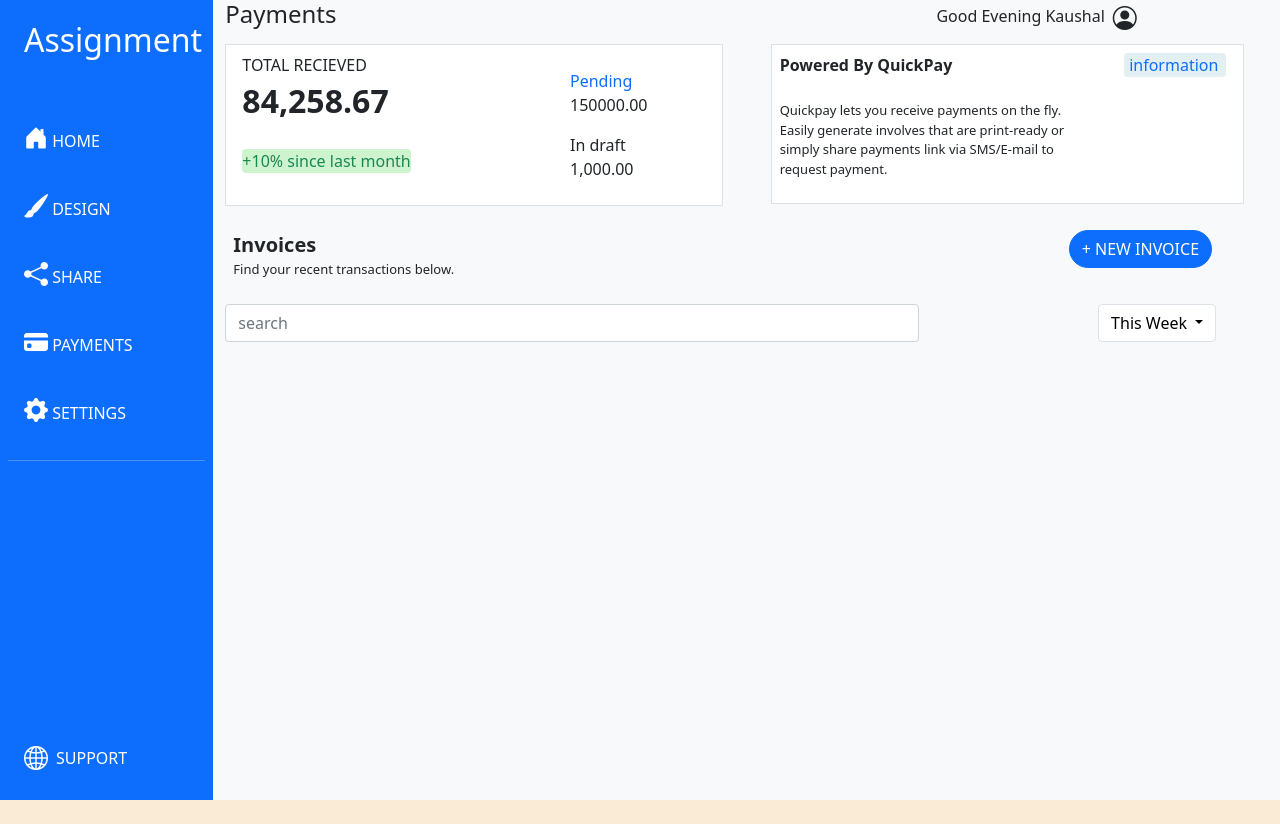
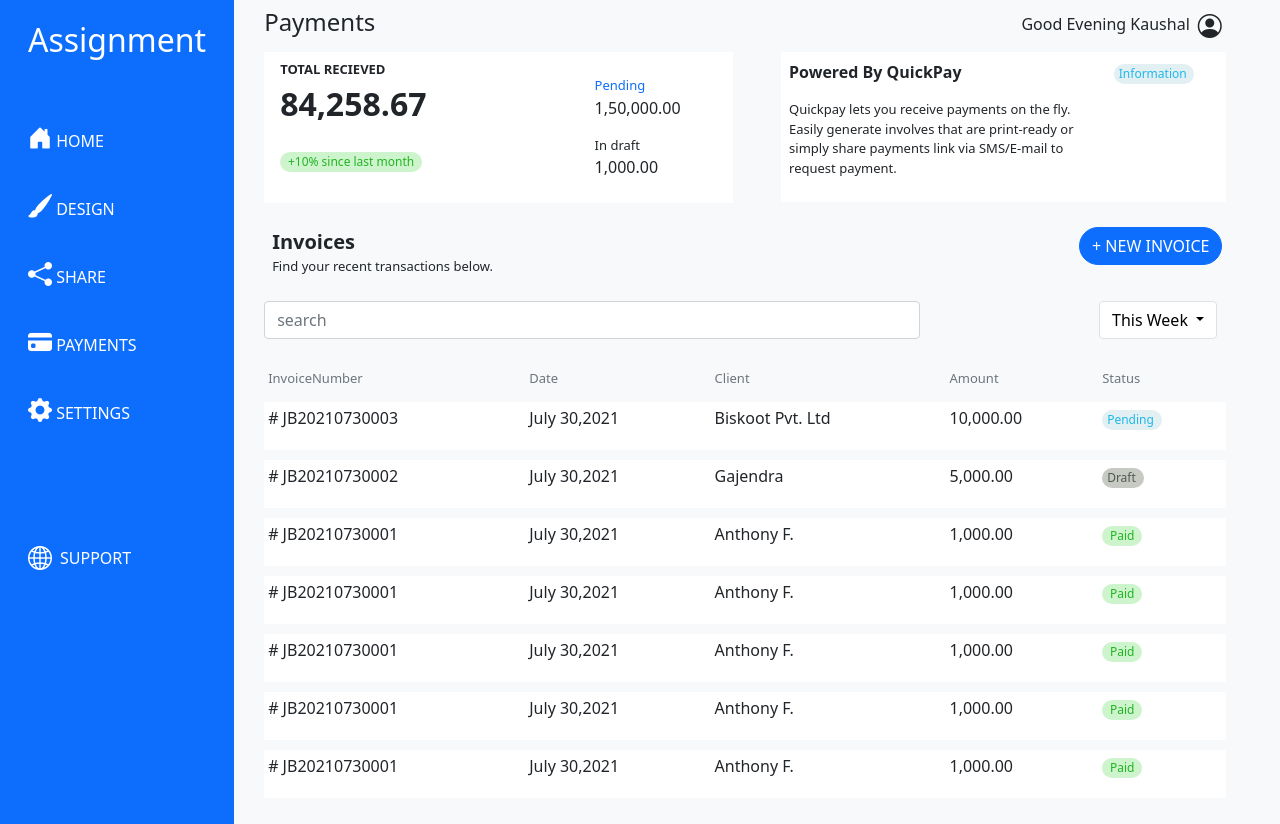
Before and after one commit to kaushal000125/BootStrap-5-template, a plain HTML site: page index.html in a window 1280 px wide. Before the commit the page ends 800 px from the top, so only its background shows below. Drawn offline with nearby package versions, Linux system fonts and the light colour scheme.

Commit message:
add: table to clipboard

```diff
--- a/index.html
+++ b/index.html
@@ -1,96 +1,127 @@
 <!DOCTYPE html>
 <html lang="en">
   <head>
-    <meta charset="UTF-8">
-    <meta http-equiv="X-UA-Compatible" content="IE=edge">
-    <meta name="viewport" content="width=device-width, initial-scale=1.0">
+    <meta charset="UTF-8" />
+    <meta http-equiv="X-UA-Compatible" content="IE=edge" />
+    <meta name="viewport" content="width=device-width, initial-scale=1.0" />
     <title>BootStrap</title>
-    <link href="https://cdn.jsdelivr.net/npm/bootstrap@5.0.2/dist/css/bootstrap.min.css" rel="stylesheet" integrity="sha384-EVSTQN3/azprG1Anm3QDgpJLIm9Nao0Yz1ztcQTwFspd3yD65VohhpuuCOmLASjC" crossorigin="anonymous">
-    <link rel="stylesheet" href="https://cdn.jsdelivr.net/npm/bootstrap-icons@1.10.3/font/bootstrap-icons.css">
-    <link rel="stylesheet" href="https://cdnjs.cloudflare.com/ajax/libs/font-awesome/6.2.1/css/all.min.css" integrity="sha512-MV7K8+y+gLIBoVD59lQIYicR65iaqukzvf/nwasF0nqhPay5w/9lJmVM2hMDcnK1OnMGCdVK+iQrJ7lzPJQd1w==" crossorigin="anonymous" referrerpolicy="no-referrer" />
+    <link
+      href="https://cdn.jsdelivr.net/npm/bootstrap@5.0.2/dist/css/bootstrap.min.css"
+      rel="stylesheet"
+      integrity="sha384-EVSTQN3/azprG1Anm3QDgpJLIm9Nao0Yz1ztcQTwFspd3yD65VohhpuuCOmLASjC"
+      crossorigin="anonymous"
+    />
+    <link
+      rel="stylesheet"
+      href="https://cdn.jsdelivr.net/npm/bootstrap-icons@1.10.3/font/bootstrap-icons.css"
+    />
+    <link
+      rel="stylesheet"
+      href="https://cdnjs.cloudflare.com/ajax/libs/font-awesome/6.2.1/css/all.min.css"
+      integrity="sha512-MV7K8+y+gLIBoVD59lQIYicR65iaqukzvf/nwasF0nqhPay5w/9lJmVM2hMDcnK1OnMGCdVK+iQrJ7lzPJQd1w=="
+      crossorigin="anonymous"
+      referrerpolicy="no-referrer"
+    />
     <link rel="stylesheet" href="styles.css" />
-    <script defer src="https://cdn.jsdelivr.net/npm/bootstrap@5.0.2/dist/js/bootstrap.bundle.min.js" integrity="sha384-MrcW6ZMFYlzcLA8Nl+NtUVF0sA7MsXsP1UyJoMp4YLEuNSfAP+JcXn/tWtIaxVXM" crossorigin="anonymous"></script>
+    <script
+      defer
+      src="https://cdn.jsdelivr.net/npm/bootstrap@5.0.2/dist/js/bootstrap.bundle.min.js"
+      integrity="sha384-MrcW6ZMFYlzcLA8Nl+NtUVF0sA7MsXsP1UyJoMp4YLEuNSfAP+JcXn/tWtIaxVXM"
+      crossorigin="anonymous"
+    ></script>
   </head>
   <body>
     <div class="container-fluid">
       <div class="row flex-nowrap">
-            <div class="col-auto col-md-3 col-xl-2 px-sm-2 px-0 bg-primary sidebar">
+        <div class="col-auto bg-primary">
           <div class="d-flex flex-column text-white min-vh-100">
-                    <a href="#" class="d-flex align-items-center text-white text-decoration-none p-3 " >
+            <a
+              href="#"
+              class="d-flex align-items-center text-white text-decoration-none p-3"
+            >
               <span class="fs-2">Assignment</span>
             </a>
-                    <ul class="nav nav-pills flex-column align-items-start pt-4">
-                        <li class="nav-item">
-                            <a href="#" class="nav-link text-white align-items-start list-group-item py-3" >
-                                <i class="fs-4 bi-house-door-fill"></i> <span class="">HOME</span>
+            <ul class="nav nav-pills d-flex flex-column align-items-start pt-4">
+              <li class="nav-item w-100">
+                <a
+                  href="#"
+                  class="nav-link text-white align-items-start list-group-item py-3"
+                >
+                  <i class="fs-4 bi-house-door-fill"></i>
+                  <span class="">HOME</span>
                 </a>
               </li>
 
-                        <li class="nav-item">
-                            <a href="#" class="nav-link text-white align-items-start py-3" >
-                                <i class="fs-4 bi-brush-fill"></i> <span class="">DESIGN</span>
+              <li class="nav-item w-100">
+                <a href="#" class="nav-link text-white align-items-start py-3">
+                  <i class="fs-4 bi-brush-fill"></i>
+                  <span class="">DESIGN</span>
                 </a>
               </li>
-                        <li class="nav-item">
-                            <a href="#" class="nav-link text-white align-items-start py-3" >
-                                <i class="fs-4 bi-share-fill"></i> <span class="">SHARE</span>
+              <li class="nav-item w-100">
+                <a href="#" class="nav-link text-white align-items-start py-3">
+                  <i class="fs-4 bi-share-fill"></i>
+                  <span class="">SHARE</span>
                 </a>
               </li>
-                        <li class="nav-item">
-                            <a href="#" class="nav-link text-white align-items-start py-3" >
-                                <i class="fs-4 bi-credit-card-fill"></i> <span class="">PAYMENTS</span>
+              <li class="nav-item w-100">
+                <a href="#" class="nav-link text-white align-items-start py-3">
+                  <i class="fs-4 bi-credit-card-fill"></i>
+                  <span class="">PAYMENTS</span>
                 </a>
               </li>
-                        <li class="nav-item">
-                            <a href="#" class="nav-link text-white align-items-start py-3" >
-                                <i class="fs-4 bi-gear-fill"></i> <span class="">SETTINGS</span>
+              <li class="nav-item w-100">
+                <a href="#" class="nav-link text-white align-items-start py-3">
+                  <i class="fs-4 bi-gear-fill"></i>
+                  <span class="">SETTINGS</span>
                 </a>
               </li>
             </ul>
-                    <hr>
-                    <div class="fixed-bottom mb-4 ms-4">
-                        <a href="#" class="d-flex align-items-center text-white text-decoration-none " >
-                            <i class="fs-4 bi-globe2 pe-2"></i> <span class="">SUPPORT</span>
+
+            <div class="col-auto mt-5 pt-5 ms-3">
+              <a
+                href="#"
+                class="d-flex align-items-center text-white text-decoration-none nav-item"
+              >
+                <i class="fs-4 bi-globe2 pe-2"></i>
+                <span class="">SUPPORT</span>
               </a>
             </div>
-
           </div>
         </div>
 
-            <div class="col bg-light">
+        <div class="col bg-light right-container pt-2">
           <!-- <div class=""> -->
           <div class="row flex-nowrap">
             <div class="col-8">
               <h4>Payments</h4>
             </div>
-                            <div class="col-auto d-flex float-end">
-                                <p class="pt-1">Good Evening Kaushal </p><i class="fs-4 bi-person-circle ps-2"></i>
+            <div class="col-auto d-flex float-end ms-5 ps-5">
+              <p class="pt-1">Good Evening Kaushal</p>
+              <i class="fs-4 bi-person-circle ps-2"></i>
             </div>
           </div>
 
           <div class="row gx-5">
             <div class="col">
-                             <div class="p-2 border bg-white d-flex flex-row">
+              <div class="p-2 bg-white d-flex flex-row">
                 <div class="col-6 flex-column ps-2">
-                                <p class="fw-light fs-6 mb-0">TOTAL RECIEVED</p>
+                  <p class="mb-0 received-txt">TOTAL RECIEVED</p>
                   <p class="fw-bold fs-2 m-0">84,258.67</p>
-                                <div class="alpha rounded mt-4">
-                                    <p class="text-success">+10% since last month</p>
-                                </div>
+                  <span class="badge badge-note rounded-pill mt-4"
+                    >+10% since last month</span
+                  >
                 </div>
                 <div class="flex-column ms-5 ps-5 pt-3">
-                                    <p class="fw-light text-primary mb-0">Pending</p>
-                                    <p class="fw-light-bolder mt-0">150000.00</p>
-                                    <p class="fw-light mb-0">In draft</p>
+                  <p class="text-primary mb-0 text-pending">Pending</p>
+                  <p class="fw-light-bolder mt-0">1,50,000.00</p>
+                  <p class="fw-light mb-0 text-pending">In draft</p>
                   <p class="fw-light-bolder mt-0">1,000.00</p>
-
                 </div>
-
               </div>
             </div>
             <div class="col">
-                              <div class="me-4 p-2 border bg-white">
-
+              <div class="me-4 p-2 bg-white">
                 <div class="row gx-1">
                   <div class="col-9">
                     <div class="">
@@ -98,20 +129,20 @@
                     </div>
                   </div>
                   <div class="col-auto">
-                                      <div class="rounded information">
-                                        <div class=""><p class="fw-light text-primary text-end me-2">information</p></div>
+                    <span class="badge information rounded-pill"
+                      >Information</span
+                    >
                   </div>
                 </div>
-                                  </div>
-                                  <div class="col-8 pt-2">
-                                    <p class="fw-light content-info">Quickpay lets you receive payments on the fly.
-                                        <br>
+                <div class="col-8">
+                  <p class="fw-light content-info">
+                    Quickpay lets you receive payments on the fly.
+                    <br />
                     Easily generate involves that are print-ready or simply
                     share payments link via SMS/E-mail to request payment.
                   </p>
                 </div>
               </div>
-
             </div>
           </div>
 
@@ -119,24 +150,38 @@
             <div class="col">
               <div class="p-2">
                 <p class="fw-bold fs-5 mb-0">Invoices</p>
-                                 <p class="fw-light invoice-content">Find your recent transactions below.</p>
+                <p class="fw-light invoice-content">
+                  Find your recent transactions below.
+                </p>
               </div>
             </div>
             <div class="col">
               <div class="p-2">
-                                <button type="button" class="btn btn-primary custom-btn">+ NEW INVOICE</button>
+                <button type="button" class="btn btn-primary custom-btn">
+                  + NEW INVOICE
+                </button>
               </div>
             </div>
           </div>
           <div class="row gx-1">
             <div class="col-8">
               <div class="input-group">
-                                    <input class="form-control" type="search" placeholder="search" id="example-search-input">
+                <input
+                  class="form-control"
+                  type="search"
+                  placeholder="search"
+                  id="example-search-input"
+                />
               </div>
             </div>
             <div class="col-auto">
               <div class="dropdown">
-                                    <button class="btn btn-light border bg-white dropdown-toggle" type="button" data-bs-toggle="dropdown" aria-expanded="false">
+                <button
+                  class="btn btn-light border bg-white dropdown-toggle"
+                  type="button"
+                  data-bs-toggle="dropdown"
+                  aria-expanded="false"
+                >
                   This Week
                 </button>
                 <ul class="dropdown-menu">
@@ -151,13 +196,148 @@
               </div>
             </div>
           </div>
-
+          <div class="col-auto me-4">
+            <table
+              class="table table-hover table-borderless table-sm align-items-center mt-3"
+            >
+              <thead>
+                <tr class="mb-3">
+                  <th class="table-headrow text-secondary">InvoiceNumber</th>
+                  <th class="table-headrow text-secondary">Date</th>
+                  <th class="table-headrow text-secondary">Client</th>
+                  <th class="table-headrow text-secondary">Amount</th>
+                  <th class="table-headrow text-secondary">Status</th>
+                </tr>
+              </thead>
+              <tbody>
+                <tr class="bg-white rounded-3 row-divider">
+                  <td class="mb-3">
+                    <p class="fw-light-bolder align-items-center">
+                      # JB20210730003
+                    </p>
+                  </td>
+                  <td>
+                    <p class="fw-light-bolder">July 30,2021</p>
+                  </td>
+                  <td class="fw-light-bolder">
+                    <p>Biskoot Pvt. Ltd</p>
+                  </td>
+                  <td class="fw-light-bolder">
+                    <p>10,000.00</p>
+                  </td>
+                  <td>
+                    <span class="badge information rounded-pill">Pending</span>
+                  </td>
+                </tr>
+                <tr class="borde bg-white m-3">
+                  <td>
+                    <p class="fw-light-bolder"># JB20210730002</p>
+                  </td>
+                  <td>
+                    <p class="fw-light-bolder">July 30,2021</p>
+                  </td>
+                  <td class="fw-light-bolder">
+                    <p>Gajendra</p>
+                  </td>
+                  <td class="fw-light-bolder">
+                    <p>5,000.00</p>
+                  </td>
+                  <td>
+                    <span class="badge draft rounded-pill">Draft</span>
+                  </td>
+                </tr>
+                <tr class="borde bg-white m-3">
+                  <td>
+                    <p class="fw-light-bolder"># JB20210730001</p>
+                  </td>
+                  <td>
+                    <p class="fw-light-bolder">July 30,2021</p>
+                  </td>
+                  <td class="fw-light-bolder">
+                    <p>Anthony F.</p>
+                  </td>
+                  <td class="fw-light-bolder">
+                    <p>1,000.00</p>
+                  </td>
+                  <td>
+                    <span class="badge badge-note rounded-pill">Paid</span>
+                  </td>
+                </tr>
+                <tr class="borde bg-white m-3">
+                    <td>
+                      <p class="fw-light-bolder"># JB20210730001</p>
+                    </td>
+                    <td>
+                      <p class="fw-light-bolder">July 30,2021</p>
+                    </td>
+                    <td class="fw-light-bolder">
+                      <p>Anthony F.</p>
+                    </td>
+                    <td class="fw-light-bolder">
+                      <p>1,000.00</p>
+                    </td>
+                    <td>
+                      <span class="badge badge-note rounded-pill">Paid</span>
+                    </td>
+                  </tr>
+                  <tr class="borde bg-white m-3">
+                    <td>
+                      <p class="fw-light-bolder"># JB20210730001</p>
+                    </td>
+                    <td>
+                      <p class="fw-light-bolder">July 30,2021</p>
+                    </td>
+                    <td class="fw-light-bolder">
+                      <p>Anthony F.</p>
+                    </td>
+                    <td class="fw-light-bolder">
+                      <p>1,000.00</p>
+                    </td>
+                    <td>
+                      <span class="badge badge-note rounded-pill">Paid</span>
+                    </td>
+                  </tr>
+                  <tr class="borde bg-white m-3">
+                    <td>
+                      <p class="fw-light-bolder"># JB20210730001</p>
+                    </td>
+                    <td>
+                      <p class="fw-light-bolder">July 30,2021</p>
+                    </td>
+                    <td class="fw-light-bolder">
+                      <p>Anthony F.</p>
+                    </td>
+                    <td class="fw-light-bolder">
+                      <p>1,000.00</p>
+                    </td>
+                    <td>
+                      <span class="badge badge-note rounded-pill">Paid</span>
+                    </td>
+                  </tr>
+                  <tr class="borde bg-white m-3">
+                    <td>
+                      <p class="fw-light-bolder"># JB20210730001</p>
+                    </td>
+                    <td>
+                      <p class="fw-light-bolder">July 30,2021</p>
+                    </td>
+                    <td class="fw-light-bolder">
+                      <p>Anthony F.</p>
+                    </td>
+                    <td class="fw-light-bolder">
+                      <p>1,000.00</p>
+                    </td>
+                    <td>
+                      <span class="badge badge-note rounded-pill">Paid</span>
+                    </td>
+                  </tr>
+              </tbody>
+            </table>
+          </div>
 
           <!-- </div> -->
-
         </div>
       </div>
     </div>
-
   </body>
 </html>
--- a/styles.css
+++ b/styles.css
@@ -1,43 +1,83 @@
-
-body{
-    background-color: antiquewhite;
+.nav-item:hover {
+  display: block;
+  background-color: #144573ee;
+  border-radius: 100px;
 }
 
-.alpha{
+.alpha {
   color: rgb(34, 180, 34);
   background-color: rgba(198, 243, 198, 0.854);
   width: fit-content;
   margin-top: -3rem;
-
+  font-weight: 200;
 }
-.information{
+.information {
   color: rgba(17, 180, 234, 0.935);
   background-color: rgba(224, 238, 243, 0.935);
   width: fit-content;
   text-align: center;
   padding-left: 5px;
+  font-weight: 200;
 }
-
 
 .bg-light-green {
   background-color: lightgreen;
-
 }
 
 .text-light-green {
-    color:green;
+  color: green;
 }
 
-.content-info{
+.content-info {
   font-size: small;
 }
-.custom-btn{
+.custom-btn {
   border-radius: 2rem;
   margin-left: 290px;
 }
-.dropdown{
+.dropdown {
   margin-left: 175px;
 }
-.invoice-content{
+.invoice-content {
   font-size: small;
 }
+.badge-note {
+  color: rgb(34, 180, 34);
+  background-color: rgba(198, 243, 198, 0.854);
+  font-weight: 200;
+}
+.text-pending {
+  font-weight: 100;
+  font-size: small;
+}
+.right-container {
+  padding-left: 30px;
+  padding-right: 30px;
+}
+.table-headrow {
+  text-align: start;
+  font-size: small;
+  font-weight: 500;
+}
+.table {
+  border-collapse: separate;
+  border-spacing: 0 10px;
+}
+/* .row-divider{
+
+    border-radius: 25px;
+    border: 2px solid;
+    padding: 20px;
+  } */
+.draft {
+  color: rgba(72, 83, 68, 0.935);
+  background-color: rgba(194, 199, 190, 0.935);
+  width: fit-content;
+  text-align: center;
+  padding-left: 5px;
+  font-weight: 200;
+}
+.received-txt{
+  font-size: small;
+   font-weight: 700;
+}
```
Lines whose indentation alone changed are shown as unchanged.
